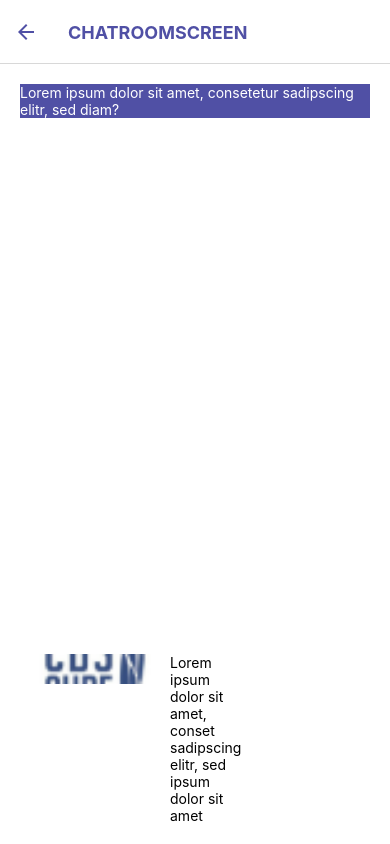
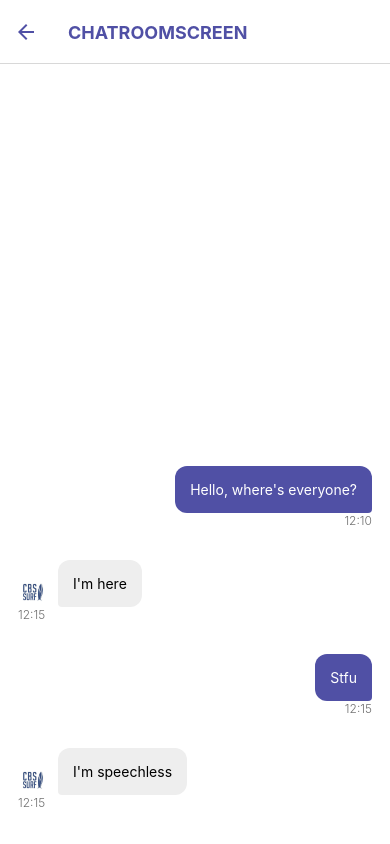
Before and after one commit to rachelhdvo0727/KvaliApp, a React Native app: screen /ChatRoomScreen in a window 390 px wide. Built offline with nearby package versions, Linux system fonts and the light colour scheme.

Commit message:
problem with ChatRoomScreen

```diff
--- a/App.js
+++ b/App.js
@@ -1,5 +1,5 @@
 import React from "react";
-import { StyleSheet, View, Text } from "react-native";
+import { StyleSheet, View, Text, Image } from "react-native";
 import {
 	NavigationContainer,
 	getFocusedRouteNameFromRoute,
@@ -24,20 +24,22 @@ function getHeaderTitle(route) {
 
 	switch (routeName) {
 		case "HomeTabs":
-			return "Home";
+			return "HOME";
 		case "DiscoveryScreen":
-			return "Discovery";
+			return "DICOVERY";
 		case "MenuScreen":
-			return "Menu";
+			return "MENU";
 		// Chat
 		case "ChatAsTabs":
-			return "Chat";
+			return "CHAT";
 		case "ChatScreen":
-			return "Chat";
+			return "CHAT";
+		case "ChatRoomScreen":
+			return null;
 		case "ChatAsPrivate":
-			return "Chat";
+			return "CHAT";
 		case "ChatAsOrg":
-			return "Chat";
+			return "CHAT";
 	}
 }
 
@@ -88,6 +90,9 @@ function HomeTabs() {
 		<Tab.Navigator
 			screenOptions={{
 				headerShown: false,
+				headerTitleStyle: {
+					textTransform: "uppercase",
+				},
 				tabBarActiveTintColor: "#5050A5",
 				tabBarIconStyle: {
 					width: 40,
@@ -95,9 +100,6 @@ function HomeTabs() {
 				},
 				tabBarLabelStyle: {
 					fontWeight: "600",
-					textTransform: "uppercase",
-				},
-				headerTitleStyle: {
 					textTransform: "uppercase",
 				},
 				tabBarShowIcon: true,
@@ -109,7 +111,9 @@ function HomeTabs() {
 				options={{
 					title: "Home",
 					tabBarIcon: ({ focused, color, size }) => (
-						<Entypo name='home' size={size} color={color} />
+						<View style={focused && styles.focusedBottomtab}>
+							<Entypo name='home' size={size} color={color} />
+						</View>
 					),
 					tabBarStyle: {
 						fontWeight: 700,
@@ -122,7 +126,9 @@ function HomeTabs() {
 				options={{
 					title: "Discovery",
 					tabBarIcon: ({ focused, color, size }) => (
-						<FontAwesome name='search' size={size} color={color} />
+						<View style={focused && styles.focusedBottomtab}>
+							<FontAwesome name='search' size={size} color={color} />
+						</View>
 					),
 				}}
 			/>
@@ -132,7 +138,12 @@ function HomeTabs() {
 				options={{
 					title: "Chat",
 					tabBarIcon: ({ focused, color, size }) => (
-						<Entypo name='chat' size={size} color={color} />
+						<View style={focused && styles.focusedBottomtab}>
+							<Entypo name='chat' size={size} color={color} />
+						</View>
+					),
+					headerRight: ({ focused, color, size }) => (
+						<Entypo name='new-message' size={size} color={color} />
 					),
 				}}
 			/>
@@ -142,7 +153,9 @@ function HomeTabs() {
 				options={{
 					title: "Menu",
 					tabBarIcon: ({ focused, color, size }) => (
-						<Ionicons name='ios-menu' size={size} color={color} />
+						<View style={focused && styles.focusedBottomtab}>
+							<Ionicons name='ios-menu' size={size} color={color} />
+						</View>
 					),
 				}}
 			/>
@@ -167,16 +180,17 @@ export default function App() {
 					name='HomeTabs'
 					component={HomeTabs}
 					options={({ route }) => ({
-						title: "Home",
 						headerTitle: getHeaderTitle(route),
 					})}
 				/>
 				<Stack.Screen
-					name='ChatAsTabs'
-					component={ChatAsTabs}
+					name='ChatScreen'
+					component={ChatScreen}
 					options={({ route }) => ({
-						title: "Chat",
 						headerTitle: getHeaderTitle(route),
+						headerRight: ({ focused, color, size }) => (
+							<Entypo name='new-message' size={size} color={color} />
+						),
 					})}
 				/>
 				<Stack.Screen
@@ -199,4 +213,10 @@ const styles = StyleSheet.create({
 		alignItems: "center",
 		justifyContent: "center",
 	},
+	focusedBottomtab: {
+		borderTopWidth: 5,
+		borderTopColor: "#5050A5",
+		paddingTop: 4,
+		// borderRadius: "10 10 0 0",
+	},
 });
--- /dev/null
+++ b/components/Message.js
@@ -0,0 +1,45 @@
+import React from "react";
+import { StyleSheet, View, Text } from "react-native";
+
+const Message = (props) => {
+	return (
+		<View style={[styles.wrapper, props.msgWrapperStyles]}>
+			<View style={[styles.messageContainer, props.msgBoxStyles]}>
+				{props.senderImage}
+				<View style={[styles.textMsgContainer, props.textMsgBoxStyles]}>
+					<Text style={[styles.textMsg, props.textMsgStyles]}>
+						{props.text}
+					</Text>
+				</View>
+			</View>
+			<Text style={[styles.timeStamp, props.timeStampStyles]}>
+				{props.timeStampText}
+			</Text>
+		</View>
+	);
+};
+
+// Styles
+const styles = StyleSheet.create({
+	wrapper: { marginVertical: 16 },
+	messageContainer: {
+		flexDirection: "row",
+		alignItems: "flex-end",
+	},
+	textMsgContainer: {
+		borderTopLeftRadius: 12,
+		borderTopRightRadius: 12,
+		padding: 15,
+	},
+	textMsg: {
+		fontSize: 14,
+	},
+	timeStamp: {
+		// textAlign: "right",
+		fontSize: 12,
+		fontWeight: "300",
+		color: "#707070",
+	},
+});
+
+export default Message;
--- a/dummy-db/DummyData.js
+++ b/dummy-db/DummyData.js
@@ -13,11 +13,11 @@ export const Messages = [
 		"1",
 		"Hello, where's everyone?",
 		new Date(2021, 0, 1, 12, 10, 5),
-		User[0]
+		Users[0]
 	),
-	new Message("2", "I'm here", new Date(2021, 0, 1, 12, 15, 5), User[1]),
-	new Message("3", "Stfu", new Date(2021, 0, 1, 12, 15, 5), User[0]),
-	new Message("4", "I'm speechless", new Date(2021, 0, 1, 12, 15, 5), User[1]),
+	new Message("2", "I'm here", new Date(2021, 0, 1, 12, 15, 5), Users[1]),
+	new Message("3", "Stfu", new Date(2021, 0, 1, 12, 15, 5), Users[0]),
+	new Message("4", "I'm speechless", new Date(2021, 0, 1, 12, 15, 5), Users[1]),
 ];
 
 export const ChatRooms = [
--- a/screens/ChatRoomScreen.js
+++ b/screens/ChatRoomScreen.js
@@ -1,58 +1,87 @@
 import React from "react";
+import { Messages } from "../dummy-db/DummyData";
 import { StyleSheet, Text, View, SafeAreaView, Image } from "react-native";
+import Message from "../components/Message";
+import { Users } from "../dummy-db/DummyData";
+let moment = require("moment-timezone");
 
 export default function ChatRoomScreen(props) {
+	const evenIndex = Messages?.filter((index) => index % 2 === 0);
+	console.log(Messages, evenIndex, Users);
 	return (
-		<View style={styles.view}>
-			<View style={(styles.container, styles.sentMessageContainer)}>
-				<Text style={styles.sentMessageText}>
-					Lorem ipsum dolor sit amet, consetetur sadipscing elitr, sed diam?
-				</Text>
+		<>
+			<View style={styles.view}>
+				{Messages.map((msg, i) => {
+					if (msg?.user.id === "1") {
+						return (
+							<Message
+								key={i}
+								msgWrapperStyles={styles.alignMsgBox}
+								msgBoxStyles={styles.alignMsgBox}
+								textMsgBoxStyles={styles.sentMsgContainer}
+								textMsgStyles={styles.sentMsgText}
+								text={msg.messageText}
+								timeStampText={moment(msg.messageTimestamp).format("HH:mm")}
+								timeStampStyles={{ textAlign: "right" }}
+							/>
+						);
+					} else {
+						return (
+							<Message
+								key={i}
+								senderImage={
+									<Image
+										style={styles.senderImage}
+										source={require("../assets/cbs-surf/cbs-surf.png")}
+									/>
+								}
+								textMsgBoxStyles={styles.incomingMsgContainer}
+								text={msg.messageText}
+								timeStampText={moment(msg.messageTimestamp).format("HH:mm")}
+							/>
+						);
+					}
+				})}
 			</View>
-			<View style={styles.container}>
-				<Image
-					style={styles.senderImage}
-					source={require("../assets/cbs-surf/cbs-surf.png")}
-				/>
-				<Text style={styles.incomingMessageText}>
-					Lorem ipsum dolor sit amet, conset sadipscing elitr, sed ipsum dolor
-					sit amet
-				</Text>
-			</View>
-		</View>
+		</>
 	);
 }
 
 const styles = StyleSheet.create({
 	view: {
 		backgroundColor: "#fff",
-		padding: 20,
-		height: 500,
+		padding: 18,
 		flex: 1,
 		flexDirection: "column",
-		justifyContent: "space-between",
+		justifyContent: "flex-end",
+		overflow: "scroll",
 	},
-	container: {
-		flexDirection: "row",
+	alignMsgBox: {
+		alignSelf: "flex-end",
 	},
-	sentMessageContainer: {
-		backgroundColor: "#5050A5",
-	},
-	sentMessageText: {
+	sentMsgText: {
 		color: "#fff",
 	},
-	incomingMessageContainer: {
-		backgroundColor: "#EEEEEE",
-	},
-	incomingMessageText: {
-		color: "#000",
-		flexBasis: 50,
+	sentMsgContainer: {
+		borderBottomLeftRadius: 12,
+		borderBottomRightRadius: 4,
+		backgroundColor: "#5050A5",
 	},
 	senderImage: {
 		width: 30,
 		height: 30,
-		flexBasis: 150,
 	},
+	incomingMsgContainer: {
+		backgroundColor: "#EEEEEE",
+		borderBottomRightRadius: 12,
+		borderBottomLeftRadius: 4,
+		marginLeft: 10,
+	},
+	incomingMessageText: {
+		borderBottomRightRadius: 15,
+		borderBottomLeftRadius: 10,
+	},
+	timeStampStyles: {},
 	embeddedLink: {
 		borderStyle: "solid",
 		borderWidth: 1,
```
Also changed, not shown: package.json (+5 -3 lines), 1 other file (tests, documents, lock files or other folders).
